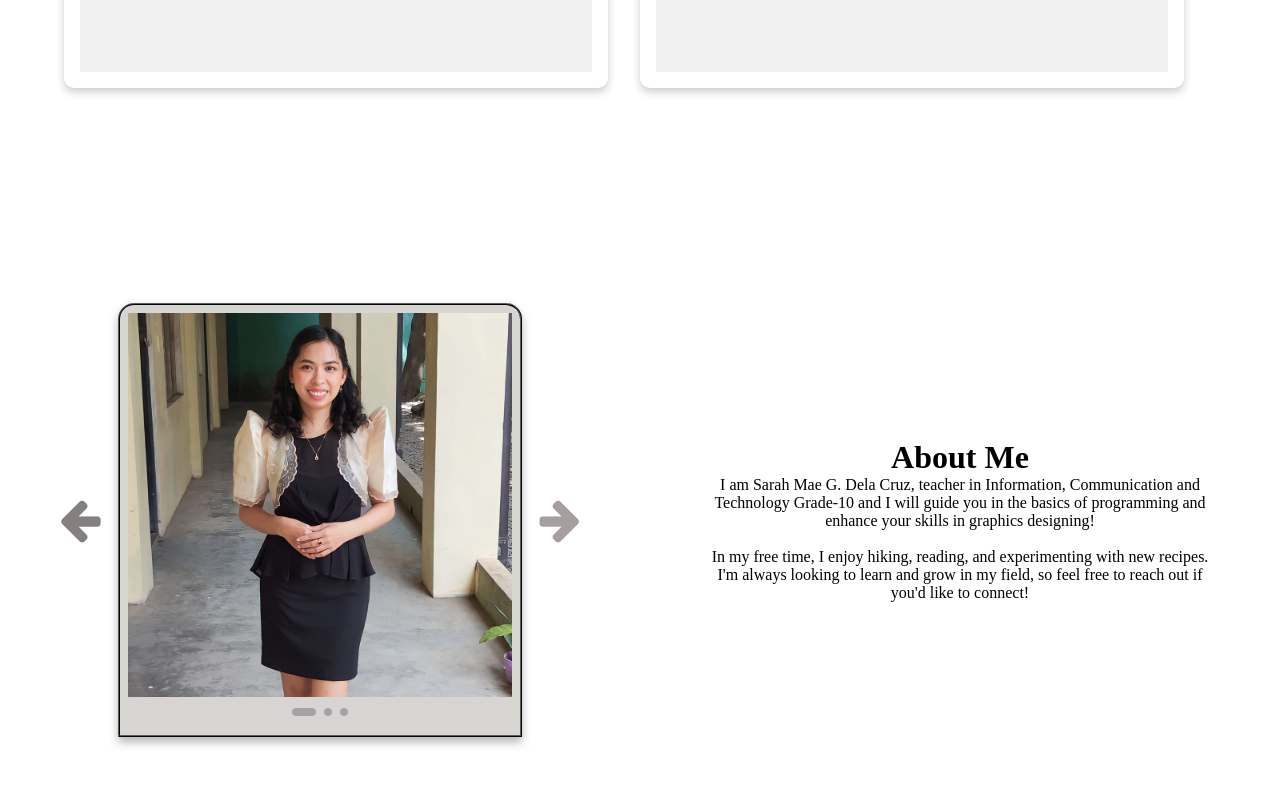
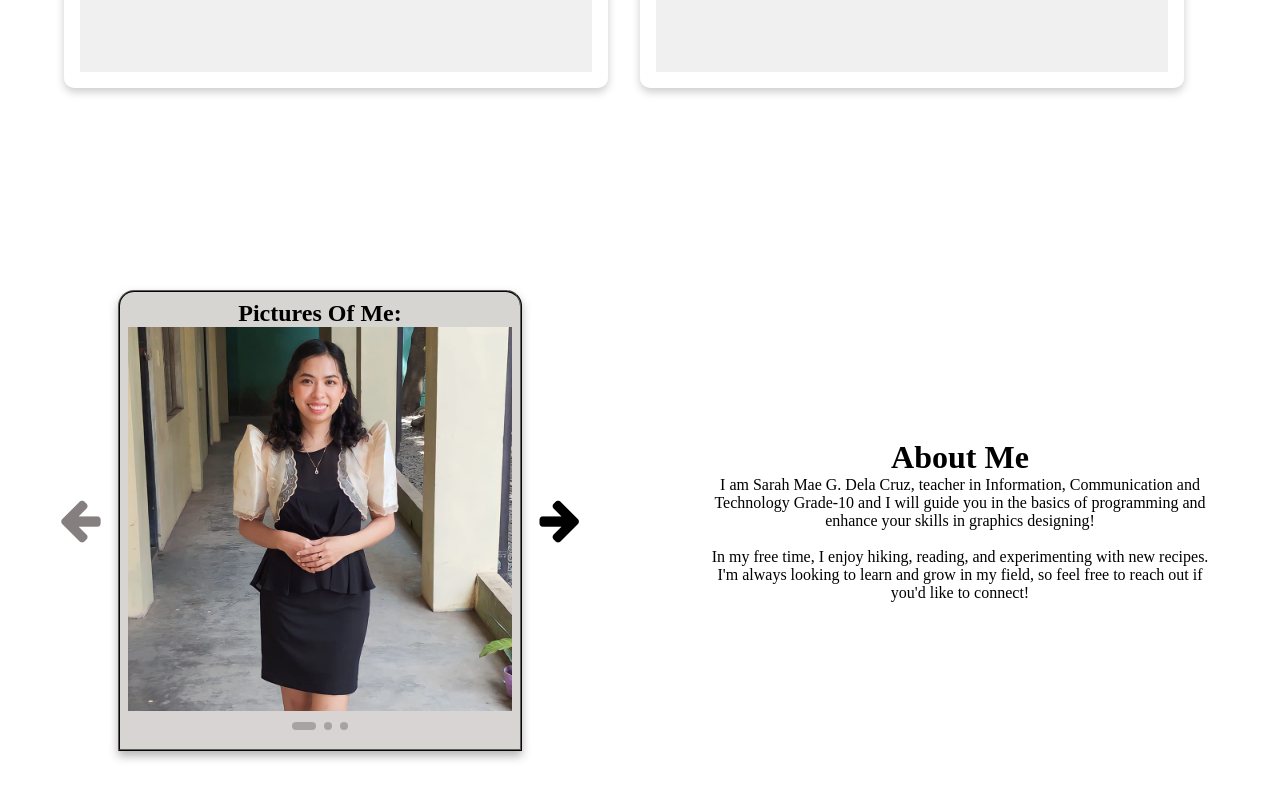
Before and after one commit to CodeWithBry/ExampleWebsite, a React (Vite) app: page / in a window 1280 px wide. Shown: the part 2450-3250 px from the top of the page. Built offline with nearby package versions, Linux system fonts and the light colour scheme; a web font is replaced by a local one.

Commit message:
first commit

```diff
--- a/src/About/About.jsx
+++ b/src/About/About.jsx
@@ -34,6 +34,7 @@ const About = () => {
       </div>
       <div className={s.right}>
         <div className={s.wrapper}>
+          <h2>Pictures Of Me:</h2>
           <ImageWrapper
             ind={ind}
             images={images}
--- a/src/About/About.module.css
+++ b/src/About/About.module.css
@@ -102,6 +102,10 @@
     }
 }
 
+.about .right .wrapper h2 {
+    text-align: center;
+}
+
 .about .right .wrapper .indicatorWrapper {
     display: flex;
     align-items: center;
@@ -132,7 +136,7 @@
     top: 50%;
     left: 50%;
     transform: translate(-50%, -50%);
-    z-index: 3;
+    z-index: 1;
 }
 
 .about .right .wrapper .buttonsWrapper .slideButt {
@@ -151,15 +155,15 @@
 }
 
 .about .right .wrapper .buttonsWrapper .abled {
-    filter: brightness(1);
+    color: black;
 }
 
 .about .right .wrapper .buttonsWrapper .abled:hover {
-    color: black;
+    color: rgb(58, 56, 56);
 }
 
 .about .right .wrapper .buttonsWrapper .abled:active {
-    background-color: #a5a3a3;
+    background-color: #f1f1f1;
 }
 
 @media (max-width: 600px) and (max-height: 800px) {
```
